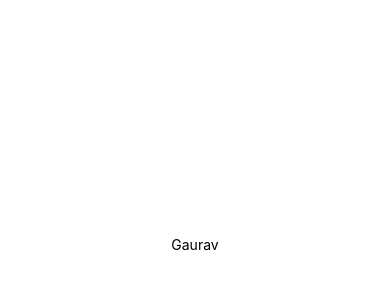
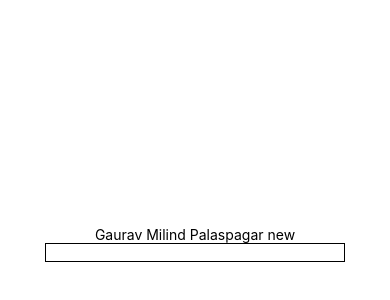
Before and after one commit to kratos619/react-native-projects, a React Native app: screen / in a window 390 px wide. Shown: the part 178-478 px from the top of the page. Built offline with nearby package versions, Linux system fonts and the light colour scheme.

Commit message:
text input two way binding

```diff
--- a/App.js
+++ b/App.js
@@ -1,11 +1,25 @@
 import React from 'react';
-import { StyleSheet, Text, View } from 'react-native';
+import { StyleSheet, Text, View, TextInput } from 'react-native';
 
 export default class App extends React.Component {
+  state = {
+    placeName: ''
+  };
+
+  placeNameChangeHandler = val => {
+    this.setState({
+      placeName: val
+    });
+  };
   render() {
     return (
       <View style={styles.container}>
-        <Text>Gaurav</Text>
+        <Text>Gaurav Milind Palaspagar new</Text>
+        <TextInput
+          style={{ width: 300, borderColor: 'black', borderWidth: 1 }}
+          onChangeText={this.placeNameChangeHandler}
+          value={this.state.placeName}
+        />
       </View>
     );
   }
@@ -16,6 +30,6 @@
     flex: 1,
     backgroundColor: '#fff',
     alignItems: 'center',
-    justifyContent: 'center',
-  },
+    justifyContent: 'center'
+  }
 });
```
Also changed, not shown: 1 other file (tests, documents, lock files or other folders).
